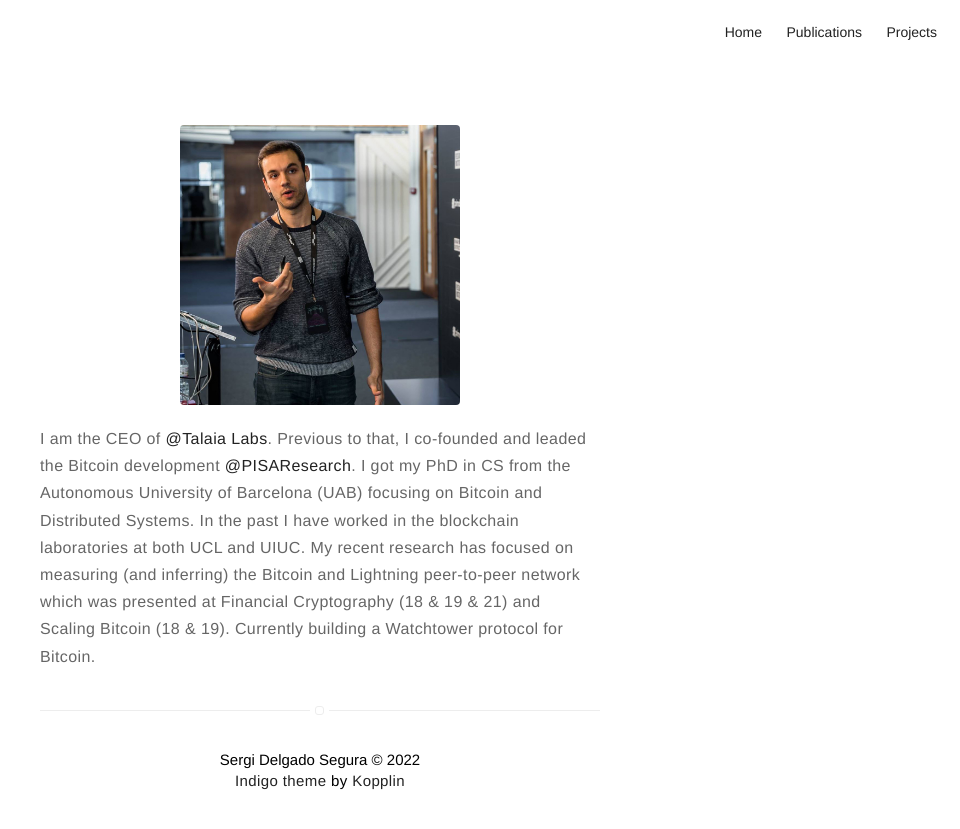
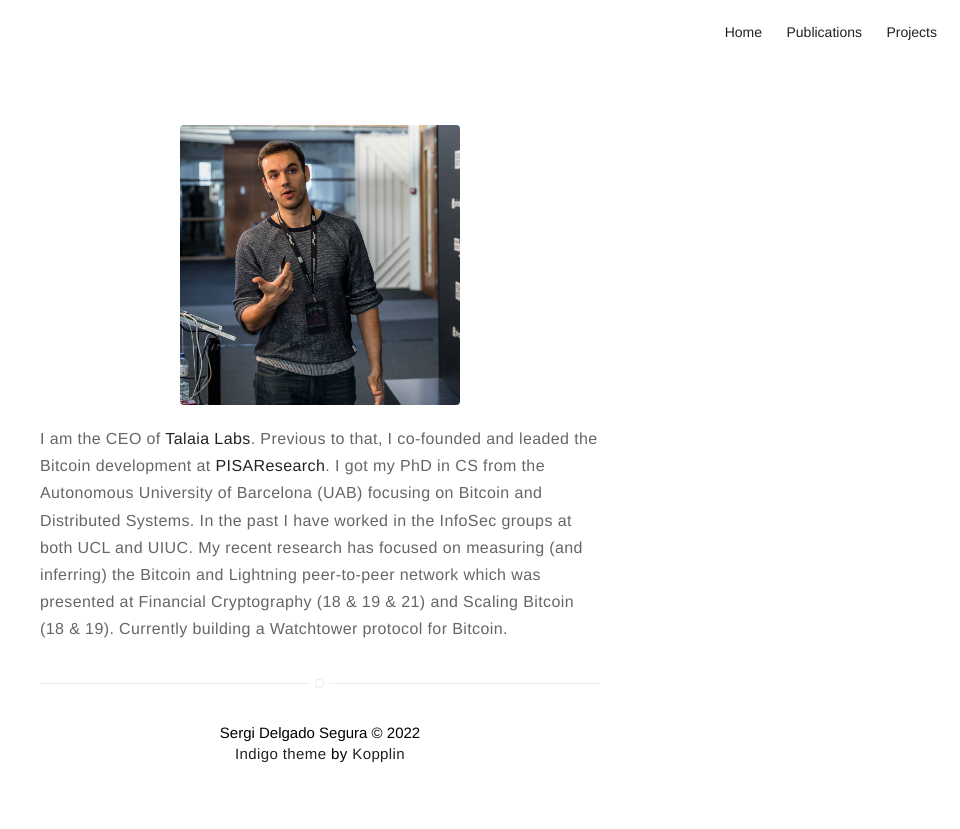
Before and after one commit to sr-gi/me, a Jekyll site: the page built from about.md, in a window 1280 px wide. Shown: the top 829 px of the page, without its empty margins (320-1280 px from the left). Built offline with Jekyll 4.4.1, drawn with Linux system fonts in a browser that asks for light colours.

Commit message:
Updates about

```diff
--- a/about.md
+++ b/about.md
@@ -4,4 +4,4 @@ layout: page
 ---
 ![](../assets/images/profile.jpg)
 
-I am the CEO of <a class='link' href='https://talaia.watch'>@Talaia Labs</a>. Previous to that, I co-founded and leaded the Bitcoin development <a class='link' href='https://pisa.watch'>@PISAResearch</a>. I got my PhD in CS from the Autonomous University of Barcelona (UAB) focusing on Bitcoin and Distributed Systems. In the past I have worked in the blockchain laboratories at both UCL and UIUC. My recent research has focused on measuring (and inferring) the Bitcoin and Lightning peer-to-peer network which was presented at Financial Cryptography (18 & 19 & 21) and Scaling Bitcoin (18 & 19). Currently building a Watchtower protocol for Bitcoin.
+I am the CEO of <a class='link' href='https://talaia.watch'>Talaia Labs</a>. Previous to that, I co-founded and leaded the Bitcoin development at <a class='link' href='https://pisa.watch'>PISAResearch</a>. I got my PhD in CS from the Autonomous University of Barcelona (UAB) focusing on Bitcoin and Distributed Systems. In the past I have worked in the InfoSec groups at both UCL and UIUC. My recent research has focused on measuring (and inferring) the Bitcoin and Lightning peer-to-peer network which was presented at Financial Cryptography (18 & 19 & 21) and Scaling Bitcoin (18 & 19). Currently building a Watchtower protocol for Bitcoin.
```
